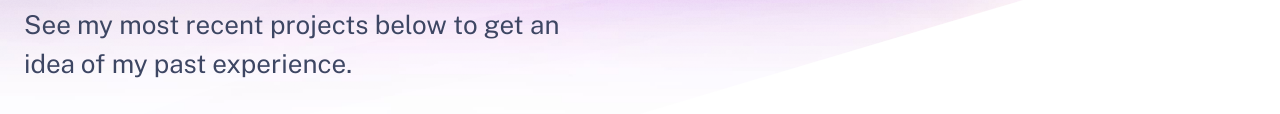
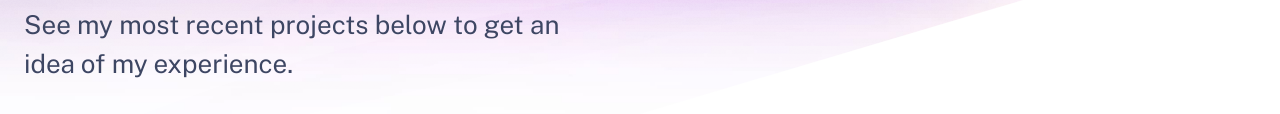
Before and after one commit to tomeeagle/tomeeagle.github.io, an Astro site: page /work in a window 1280 px wide. Shown: the part 267-381 px from the top of the page. Built offline with nearby package versions, Linux system fonts and the light colour scheme; Astro itself is replaced by a stand-in of ours.

Commit message:
Minor text change

```diff
--- a/src/pages/work.astro
+++ b/src/pages/work.astro
@@ -21,7 +21,7 @@ const projects = (await getCollection('work')).sort(
 		<main class="wrapper stack gap-8">
 			<Hero
 				title="My Work"
-				tagline="See my most recent projects below to get an idea of my past experience."
+				tagline="See my most recent projects below to get an idea of my experience."
 				align="start"
 			/>
 			<Grid variant="offset">
```
